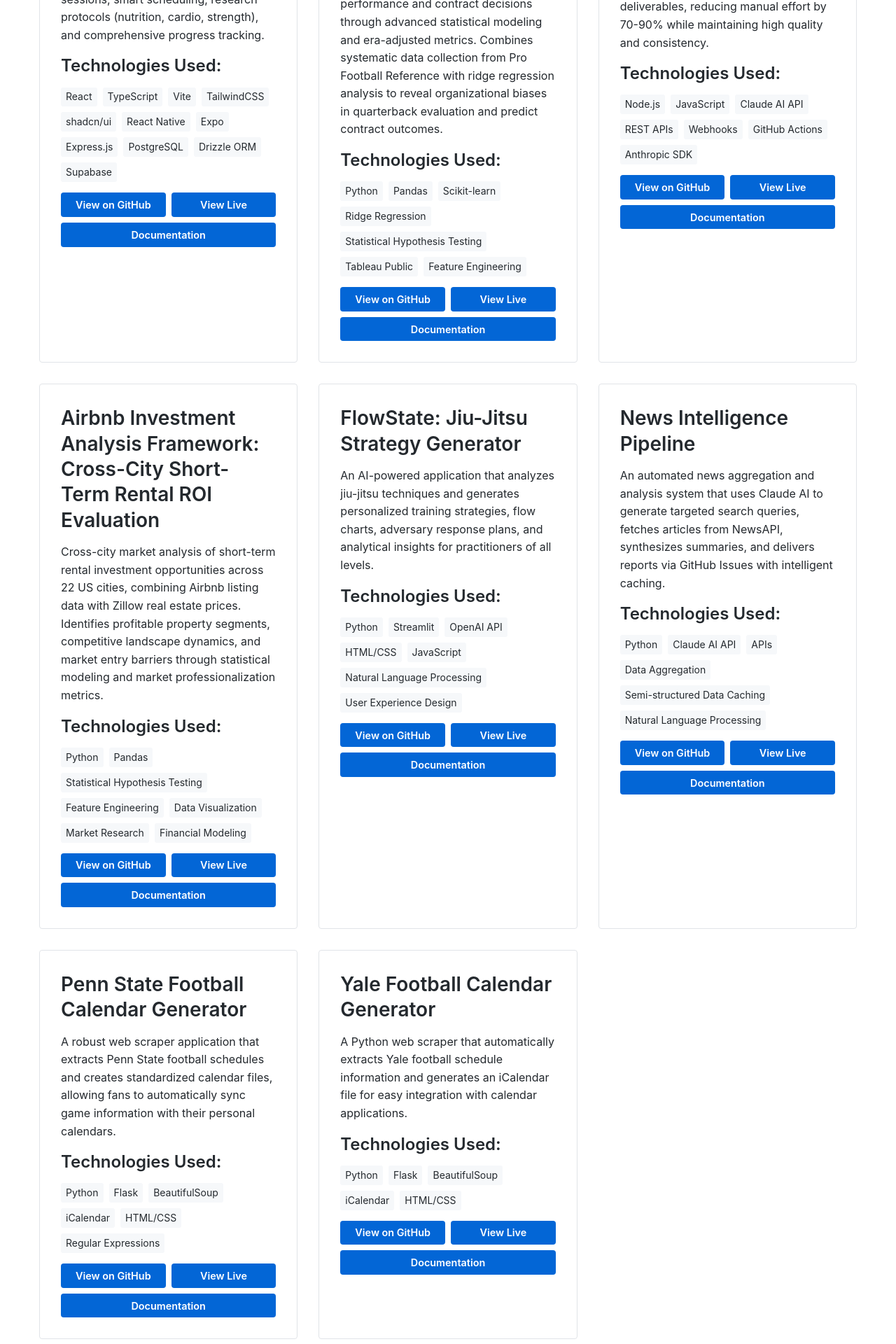
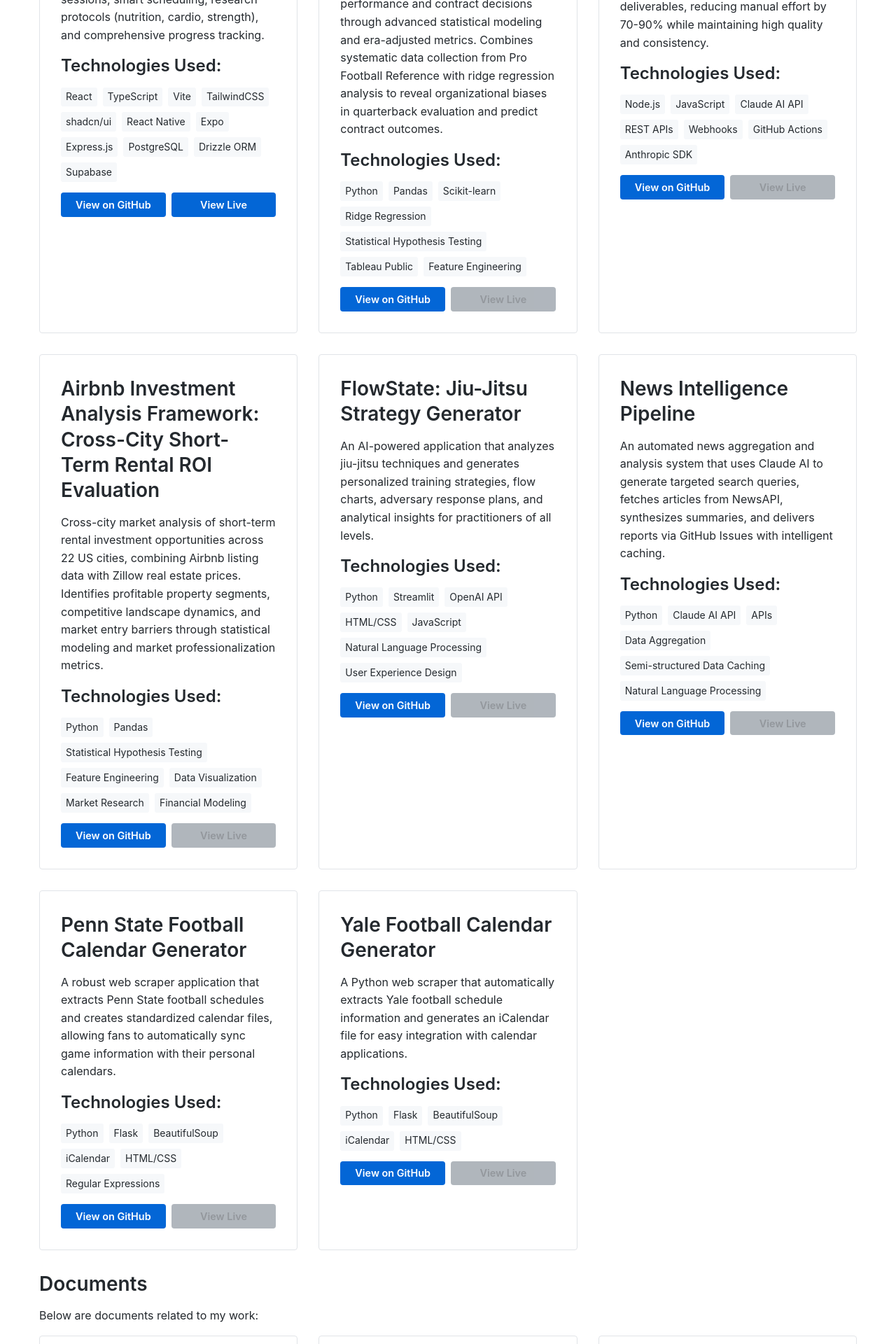
Before and after one commit to LordOfTheTrees/TreePage, a Jekyll site: the page built from pages/projects.md, in a window 1280 px wide. Shown: the part 558-2478 px from the top of the page at 70% size. Built offline with Jekyll 4.4.1, drawn with Linux system fonts in a browser that asks for light colours.

Commit message:
Projects page: remove Documentation, grey out View Live when no URL
- Drop Documentation button; docs live on GitHub or Documents section
- Combat Cognition: set live_url to combat-cognition-api.onrender.com
- Show disabled View Live styling when live_url is empty

Made-with: Cursor

```diff
--- a/_data/projects.yml
+++ b/_data/projects.yml
@@ -14,7 +14,7 @@
     - Drizzle ORM
     - Supabase
   github_url: "https://github.com/LordOfTheTrees/combat-cognition"
-  live_url: ""
+  live_url: "https://combat-cognition-api.onrender.com/"
   documentation: ""
   key_features:
     - Physical training logs for grappling, striking, conditioning, and strength with technique tagging
--- a/_sass/_base.scss
+++ b/_sass/_base.scss
@@ -109,6 +109,14 @@ img {
       background-color: darken($gray, 10%);
     }
   }
+
+  &.disabled {
+    background-color: lighten($gray, 15%);
+    color: darken($gray, 5%);
+    cursor: default;
+    pointer-events: none;
+    opacity: 0.6;
+  }
 }
 
 .wrapper {
--- a/pages/projects.md
+++ b/pages/projects.md
@@ -30,12 +30,10 @@ Below is a selection of personal and academic projects I've worked on.
           <a href="{{ project.github_url }}" class="button" target="_blank" rel="noopener">View on GitHub</a>
         {% endif %}
 
-        {% if project.live_url %}
+        {% if project.live_url != "" %}
           <a href="{{ project.live_url }}" class="button" target="_blank" rel="noopener">View Live</a>
-        {% endif %}
-
-        {% if project.documentation %}
-          <a href="{{ project.documentation }}" class="button" target="_blank" rel="noopener">Documentation</a>
+        {% else %}
+          <span class="button disabled">View Live</span>
         {% endif %}
       </div>
     </div>
```
